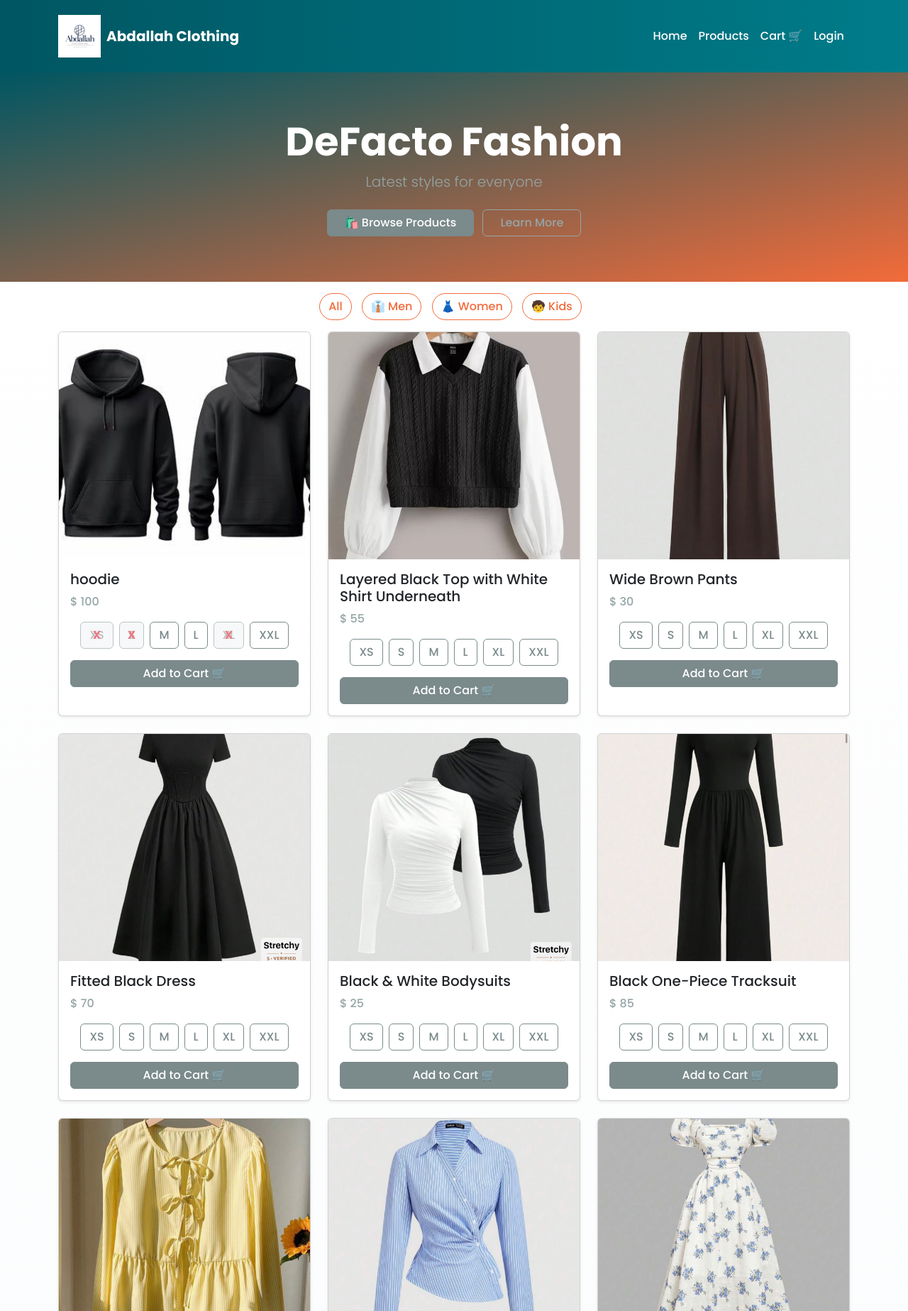
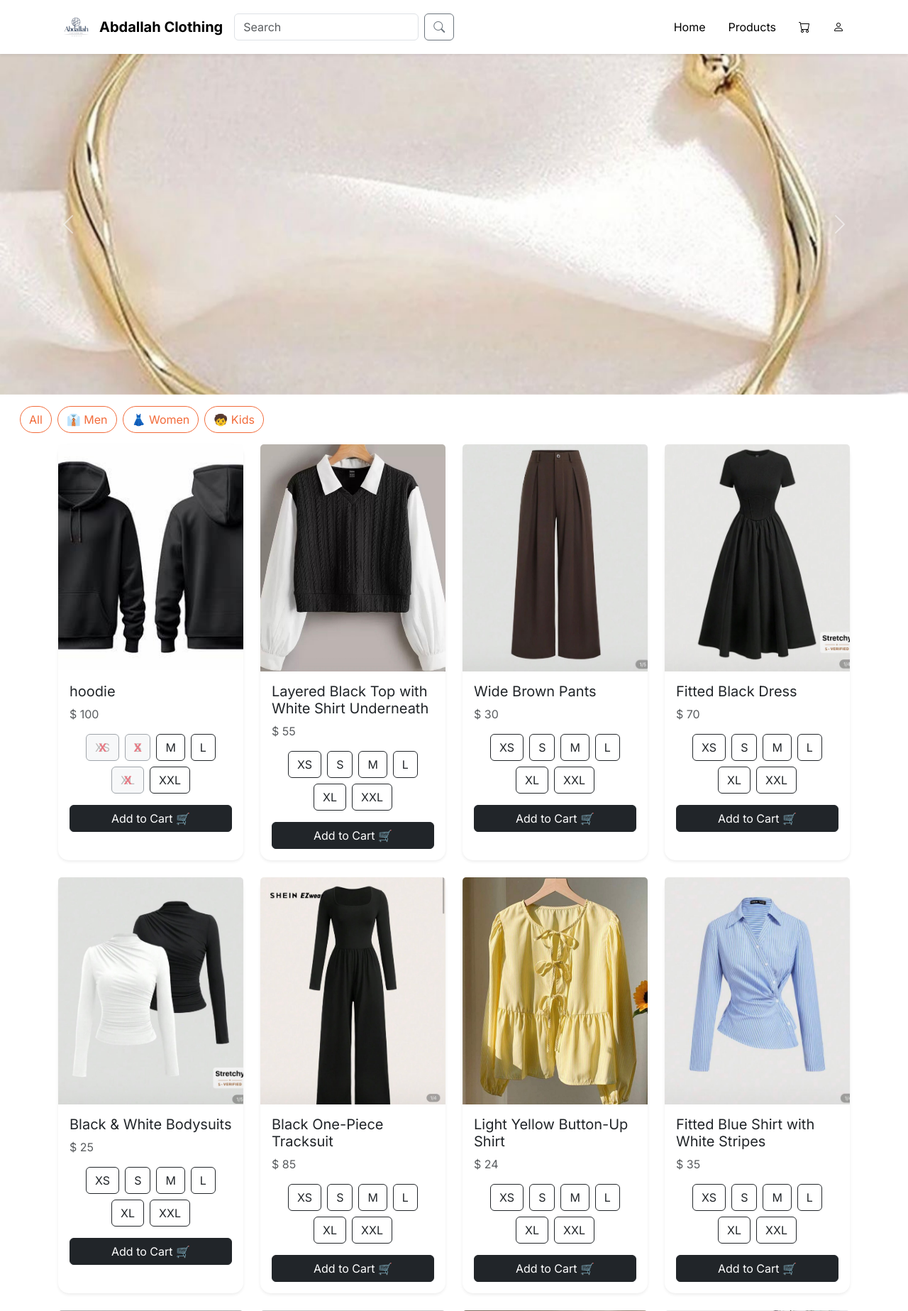
Before and after one commit to aYaish-dev/clothing-store, a PHP site: page /index.php in a window 1280 px wide. Shown: the top 1847 px of the page at 71% size. Run offline with PHP 8.4, Linux system fonts and the light colour scheme; data comes from the database, SQL or seed files in the repository; some libraries are stand-ins or nearby versions.

Commit message:
Update frontend theme for modern look

```diff
--- a/assets/css/style.css
+++ b/assets/css/style.css
@@ -1,38 +1,38 @@
 :root {
-  --primary-color: #005662;
-  --secondary-color: #f26b3a;
+  --primary-color: #f26b3a;
+  --secondary-color: #005662;
   --light-color: #ffffff;
 }
 
 body {
-  font-family: 'Poppins', sans-serif;
-  background: linear-gradient(180deg, var(--light-color), #f0f4f7);
+  font-family: 'Inter', sans-serif;
+  background-color: #ffffff;
   min-height: 100vh;
   display: flex;
   flex-direction: column;
 }
 
 .navbar {
-  background: linear-gradient(to right, var(--primary-color), #007c8a);
+  background-color: #ffffff;
+  box-shadow: 0 2px 6px rgba(0,0,0,0.05);
 }
 
 .navbar-brand {
   font-weight: 700;
-  color: var(--light-color) !important;
+  color: #000 !important;
 }
 
 .navbar .nav-link {
-  color: var(--light-color) !important;
+  color: #000 !important;
 }
 
 .navbar .nav-link:hover {
-  color: var(--secondary-color) !important;
+  color: var(--primary-color) !important;
 }
 
-.hero {
-  background: linear-gradient(to bottom right, var(--primary-color), var(--secondary-color));
-  color: var(--light-color);
-  padding: 4rem 0;
+.hero-img {
+  height: 60vh;
+  object-fit: cover;
 }
 
 .product-card {
@@ -64,19 +64,18 @@ body {
 
 .category-btn {
   border-radius: 20px;
-  margin-right: 10px;
-  border-color: var(--secondary-color);
-  color: var(--secondary-color);
+  border-color: var(--primary-color);
+  color: var(--primary-color);
 }
 
 footer {
-  background: var(--primary-color);
-  color: var(--light-color);
-  border-top: none;
+  background: #f8f9fa;
+  color: #000;
+  border-top: 1px solid #e2e6ea;
 }
 
 footer a {
-  color: var(--secondary-color);
+  color: var(--primary-color);
 }
 
 footer a:hover {
@@ -105,3 +104,5 @@ footer a:hover {
 .size-btn[disabled]:hover {
   cursor: not-allowed;
 }
+
+.search-input{max-width:400px;}
--- a/head.php
+++ b/head.php
@@ -2,7 +2,9 @@
   <meta charset="UTF-8">
   <meta name="viewport" content="width=device-width, initial-scale=1.0">
   <title>Abdallah Clothing Store</title>
-  <link href="https://cdn.jsdelivr.net/npm/bootswatch@5.3.0/dist/flatly/bootstrap.min.css" rel="stylesheet">
-  <link href="https://fonts.googleapis.com/css2?family=Poppins:wght@300;500;700&display=swap" rel="stylesheet">
+  <link href="https://cdn.jsdelivr.net/npm/bootstrap@5.3.2/dist/css/bootstrap.min.css" rel="stylesheet">
+  <link href="https://cdn.jsdelivr.net/npm/bootstrap-icons@1.10.5/font/bootstrap-icons.css" rel="stylesheet">
+  <link href="https://fonts.googleapis.com/css2?family=Inter:wght@300;400;600;700&display=swap" rel="stylesheet">
   <link rel="stylesheet" href="assets/css/style.css">
+  <script src="https://cdn.jsdelivr.net/npm/bootstrap@5.3.2/dist/js/bootstrap.bundle.min.js" defer></script>
 </head>
--- a/index.php
+++ b/index.php
@@ -24,22 +24,37 @@ if (isset($_GET['category'])) {
 <?php include 'navbar.php'; ?>
 <body>
 
-<!-- BANNER -->
-<div class="hero text-center">
-  <h1 class="display-4 fw-bold">DeFacto Fashion</h1>
-  <p class="lead text-muted">Latest styles for everyone</p>
-  <div class="mt-4">
-    <a href="products.php" class="btn btn-dark px-4 me-2">🛍️ Browse Products</a>
-    <a href="#" class="btn btn-outline-secondary px-4">Learn More</a>
+<!-- HERO SLIDER -->
+<div id="heroSlider" class="carousel slide" data-bs-ride="carousel">
+  <div class="carousel-inner">
+    <div class="carousel-item active">
+      <img src="uploads/A1.jpg" class="d-block w-100 hero-img" alt="Slide 1">
+    </div>
+    <div class="carousel-item">
+      <img src="uploads/A2.jpg" class="d-block w-100 hero-img" alt="Slide 2">
+    </div>
+    <div class="carousel-item">
+      <img src="uploads/A3.jpg" class="d-block w-100 hero-img" alt="Slide 3">
+    </div>
   </div>
+  <button class="carousel-control-prev" type="button" data-bs-target="#heroSlider" data-bs-slide="prev">
+    <span class="carousel-control-prev-icon" aria-hidden="true"></span>
+    <span class="visually-hidden">Previous</span>
+  </button>
+  <button class="carousel-control-next" type="button" data-bs-target="#heroSlider" data-bs-slide="next">
+    <span class="carousel-control-next-icon" aria-hidden="true"></span>
+    <span class="visually-hidden">Next</span>
+  </button>
 </div>
 
 <!-- FILTER BUTTONS -->
-<div class="container text-center my-3">
-  <a href="index.php" class="btn btn-outline-secondary category-btn">All</a>
-  <a href="index.php?category=Men" class="btn btn-outline-dark category-btn">👔 Men</a>
-  <a href="index.php?category=Women" class="btn btn-outline-danger category-btn">👗 Women</a>
-  <a href="index.php?category=Kids" class="btn btn-outline-primary category-btn">🧒 Kids</a>
+<div class="container-fluid my-3">
+  <div class="d-flex overflow-auto gap-2 px-3">
+    <a href="index.php" class="btn btn-outline-secondary flex-shrink-0 category-btn">All</a>
+    <a href="index.php?category=Men" class="btn btn-outline-dark flex-shrink-0 category-btn">👔 Men</a>
+    <a href="index.php?category=Women" class="btn btn-outline-danger flex-shrink-0 category-btn">👗 Women</a>
+    <a href="index.php?category=Kids" class="btn btn-outline-primary flex-shrink-0 category-btn">🧒 Kids</a>
+  </div>
 </div>
 
 <!-- PRODUCTS GRID -->
@@ -62,8 +77,8 @@ if (isset($_GET['category'])) {
             $stock_data[$stock_row['size']] = $stock_row['quantity'];
         }
 
-        echo "<div class='col-md-4 mb-4'>";
-        echo "<div class='card h-100 shadow-sm'>";
+        echo "<div class='col-lg-3 col-md-4 col-sm-6 mb-4'>";
+        echo "<div class='card product-card h-100 shadow-sm'>";
         echo "<img src='uploads/$image' alt='$name' class='card-img-top product-img'>";
         echo "<div class='card-body d-flex flex-column'>";
         echo "<h5 class='card-title'>$name</h5>";
--- a/navbar.php
+++ b/navbar.php
@@ -4,36 +4,43 @@ require_once 'session.php';
 $visitorLoggedIn = isset($_SESSION['visitor']);
 ?>
 
-<nav class="navbar navbar-expand-lg sticky-top">
+<nav class="navbar navbar-expand-lg bg-white shadow-sm sticky-top">
   <div class="container">
     <a class="navbar-brand fw-bold d-flex align-items-center" href="index.php">
-  <img src="uploads/logo.png" alt="Logo" width="60" height="60" class="me-2">
-  <span>Abdallah Clothing</span>
-</a>
+      <img src="uploads/logo.png" alt="Logo" width="50" height="50" class="me-2">
+      <span>Abdallah Clothing</span>
+    </a>
 
+    <form class="d-none d-lg-flex mx-auto" action="search.php" method="GET">
+      <input class="form-control search-input me-2" type="search" name="q" placeholder="Search">
+      <button class="btn btn-outline-secondary" type="submit"><i class="bi bi-search"></i></button>
+    </form>
 
     <button class="navbar-toggler" type="button" data-bs-toggle="collapse" data-bs-target="#navbarNav">
       <span class="navbar-toggler-icon"></span>
     </button>
 
     <div class="collapse navbar-collapse" id="navbarNav">
-      <ul class="navbar-nav ms-auto">
+      <form class="d-lg-none d-flex my-3" action="search.php" method="GET">
+        <input class="form-control me-2" type="search" name="q" placeholder="Search">
+        <button class="btn btn-outline-secondary" type="submit"><i class="bi bi-search"></i></button>
+      </form>
+      <ul class="navbar-nav ms-auto align-items-lg-center gap-3">
         <li class="nav-item"><a class="nav-link" href="index.php">Home</a></li>
         <li class="nav-item"><a class="nav-link" href="products.php">Products</a></li>
-        <li class="nav-item"><a class="nav-link" href="cart.php">Cart 🛒</a></li>
+        <li class="nav-item"><a class="nav-link position-relative" href="cart.php"><i class="bi bi-cart"></i></a></li>
 
         <?php if ($visitorLoggedIn): ?>
-          <li class="nav-item">
-            <span class="nav-link text-success">👋 Hello, <?= htmlspecialchars($_SESSION['visitor']['name']); ?></span>
-          </li>
-          <li class="nav-item">
-            <a class="nav-link text-warning" href="my_account.php">My Account</a>
-          </li>
-          <li class="nav-item">
-            <a class="nav-link text-danger" href="logout.php">Logout</a>
+          <li class="nav-item dropdown">
+            <a class="nav-link dropdown-toggle" href="#" role="button" data-bs-toggle="dropdown"><i class="bi bi-person"></i></a>
+            <ul class="dropdown-menu dropdown-menu-end">
+              <li><span class="dropdown-item-text">Hello, <?= htmlspecialchars($_SESSION['visitor']['name']); ?></span></li>
+              <li><a class="dropdown-item" href="my_account.php">My Account</a></li>
+              <li><a class="dropdown-item text-danger" href="logout.php">Logout</a></li>
+            </ul>
           </li>
         <?php else: ?>
-          <li class="nav-item"><a class="nav-link" href="visitor_login.php">Login</a></li>
+          <li class="nav-item"><a class="nav-link" href="visitor_login.php"><i class="bi bi-person"></i></a></li>
         <?php endif; ?>
       </ul>
     </div>
```
Also changed, not shown: products.php (+9 -7 lines).
